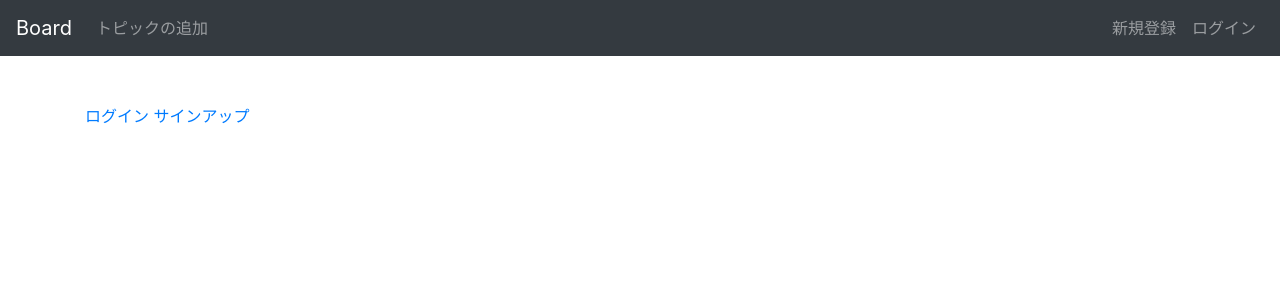
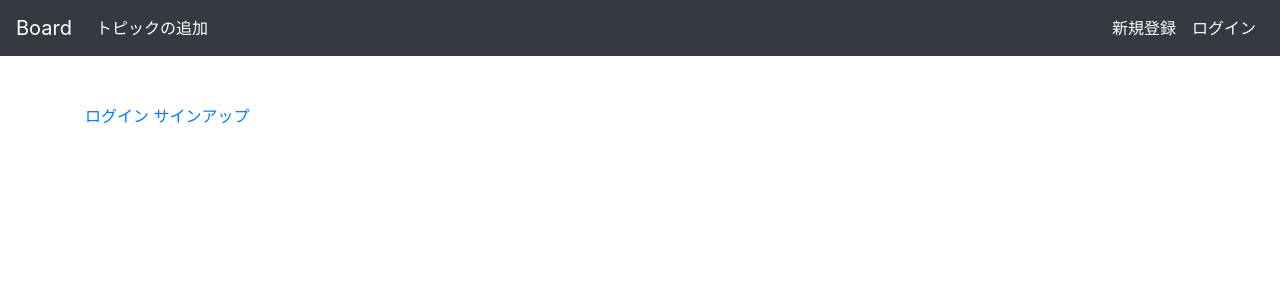
Before and after one commit to yuki-tamaribuchi/board_project, a Django app: template account/templates/account/accountmanage.html in a window 1280 px wide. Shown: the top 300 px of the page. Run offline with Django 3.2, Linux system fonts and the light colour scheme; the template is opened without the code that fills it, so the values that code supplies are empty; some libraries are stand-ins or nearby versions.

Commit message:
navbar-itemのフォントカラー変更

```diff
--- a/templates/base.html
+++ b/templates/base.html
@@ -12,23 +12,23 @@
 
     <ul class="navbar-nav mr-auto">
         <li class="nav-item">
-            <a class="nav-link" href="{% url 'board:create' %}">トピックの追加</a>
+            <a class="nav-link text-white" href="{% url 'board:create' %}">トピックの追加</a>
         </li>
     </ul>
     <ul class="navbar-nav">
         <li class="nav-item">
             {% if user.id %}
-            <a class="nav-link" href="{% url 'account:detail' user.username %}">ログイン中:{{user.username}}</a>
+            <a class="nav-link text-white" href="{% url 'account:detail' user.username %}">ログイン中:{{user.username}}</a>
             {% else %}
-            <a class="nav-link" href="{% url 'account:signup' %}">新規登録</a>
+            <a class="nav-link text-white" href="{% url 'account:signup' %}">新規登録</a>
             {% endif %}
         </li>
         <li class="nav-item">
             {% if user.id %}
-            <a class="nav-link" href="{% url 'account:manage' %}">アカウント管理</a>
+            <a class="nav-link text-white" href="{% url 'account:manage' %}">アカウント管理</a>
             {% else %}
 
-            <a class="nav-link" href="{% url 'account:login' %}">ログイン</a>
+            <a class="nav-link text-white" href="{% url 'account:login' %}">ログイン</a>
             {% endif %}
 
         </li>
```
